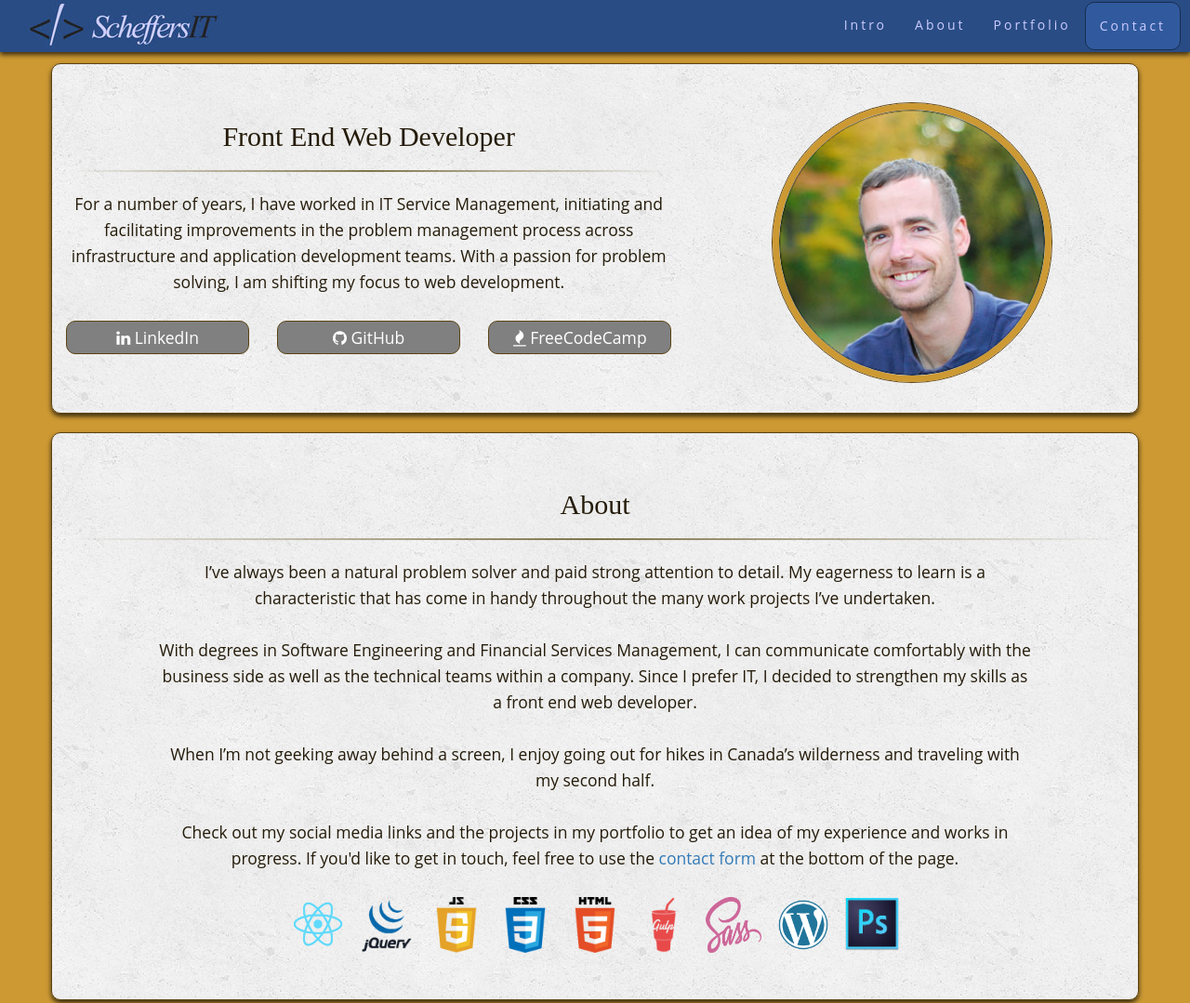
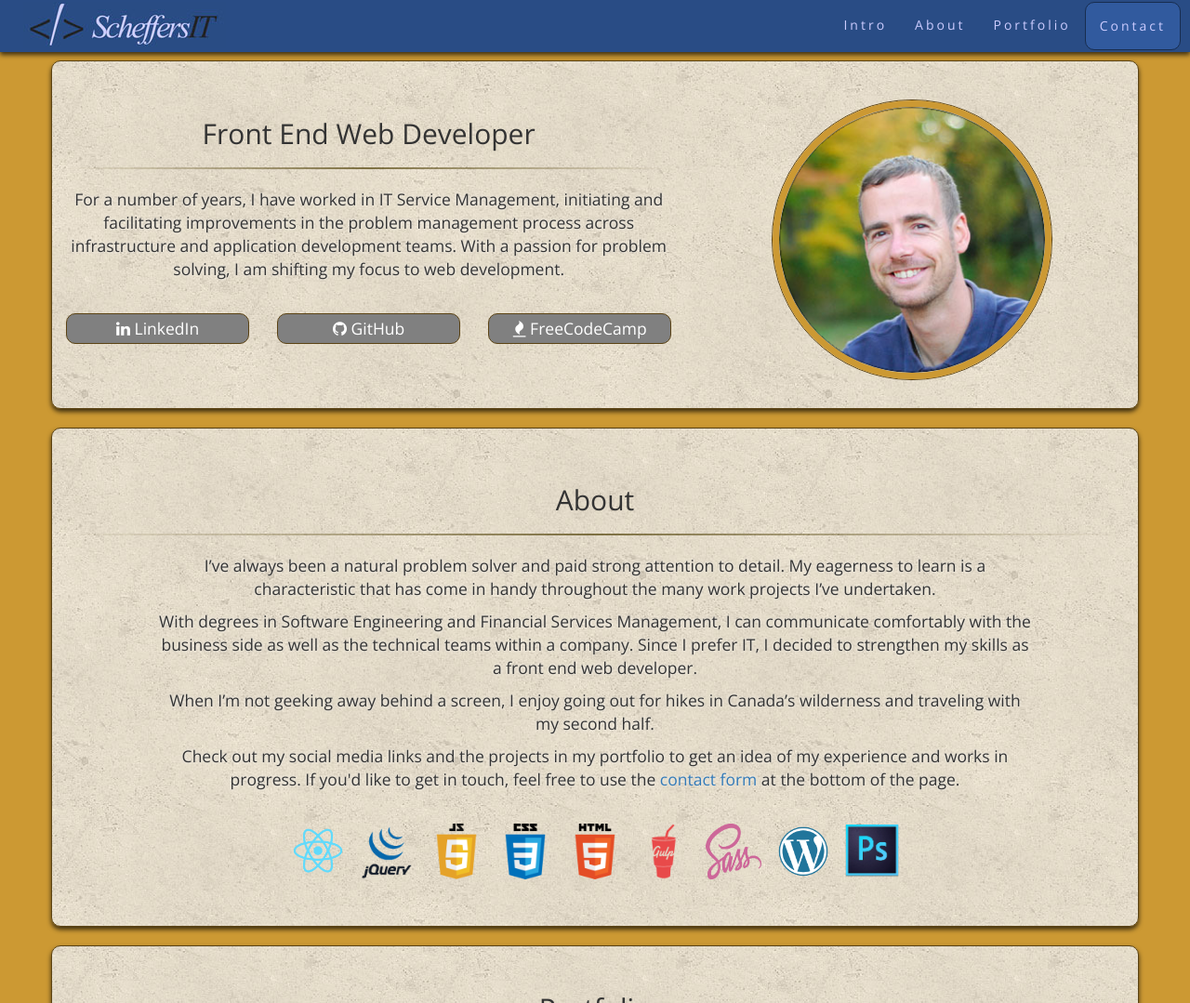
Before and after one commit to rscheffers82/personal-site, a plain HTML site: page index.html in a window 1280 px wide. Shown: the top 1079 px of the page at 93% size. Drawn offline with nearby package versions, Linux system fonts and the light colour scheme.

Commit message:
Darken section background, and improve readability

```diff
--- a/index.html
+++ b/index.html
@@ -15,8 +15,13 @@
     <meta property="og:description" content="A natural problem solver with excellent development, design, and communication skills to help you make your next web project become reality. Hi! My name is Roy Scheffers. I'm a Front End Web Developer looking for a next exciting project to get my hands dirty on. I excel in JavaScript, HTML and CSS and have moderate experience with PHP and WordPress. Visit my website to learn more about me and how we can work together." />
 
 	<link rel="stylesheet" href="https://maxcdn.bootstrapcdn.com/bootstrap/3.3.6/css/bootstrap.min.css" integrity="sha384-1q8mTJOASx8j1Au+a5WDVnPi2lkFfwwEAa8hDDdjZlpLegxhjVME1fgjWPGmkzs7" crossorigin="anonymous">
+  <link rel="stylesheet" href="https://maxcdn.bootstrapcdn.com/font-awesome/4.7.0/css/font-awesome.min.css">
 
-<link rel="stylesheet" href="https://maxcdn.bootstrapcdn.com/font-awesome/4.7.0/css/font-awesome.min.css">
+  <link href="https://fonts.googleapis.com/css?family=Open+Sans:300,400" rel="stylesheet">
+
+  <link href="https://fonts.googleapis.com/css?family=PT+Sans" rel="stylesheet">
+
+
 
 	<link type="text/css" rel="stylesheet" href="style.css" type="text/css" rel="stylesheet">
 
@@ -62,7 +67,7 @@
     <div class="col-md-7">
       <h2>Front End Web Developer</h2>
       <hr>
-      For a number of years, I have worked in IT Service Management, initiating and facilitating improvements in the problem management process across infrastructure and application development teams. With a passion for problem solving, I am shifting my focus to web development.<br/><br>
+      <p>For a number of years, I have worked in IT Service Management, initiating and facilitating improvements in the problem management process across infrastructure and application development teams. With a passion for problem solving, I am shifting my focus to web development.</p><br>
 
         <div class="row">
         <div class="col-md-4">
@@ -88,13 +93,13 @@
   <h2>About</h2>
   <hr>
   <div class="row">
-    <div class="col-md-10 col-md-offset-1">I’ve always been a natural problem solver and paid strong attention to detail. My eagerness to learn is a characteristic that has come in handy throughout the many work projects I’ve undertaken.<br><br>
+    <div class="col-md-10 col-md-offset-1"><p>I’ve always been a natural problem solver and paid strong attention to detail. My eagerness to learn is a characteristic that has come in handy throughout the many work projects I’ve undertaken.</p>
 
-With degrees in Software Engineering and Financial Services Management, I can communicate comfortably with the business side as well as the technical teams within a company. Since I prefer IT, I decided to strengthen my skills as a front end web developer.<br><br>
+    <p>With degrees in Software Engineering and Financial Services Management, I can communicate comfortably with the business side as well as the technical teams within a company. Since I prefer IT, I decided to strengthen my skills as a front end web developer.</p>
 
-When I’m not geeking away behind a screen, I enjoy going out for hikes in Canada’s wilderness and traveling with my second half.<br><br>
+    <p>When I’m not geeking away behind a screen, I enjoy going out for hikes in Canada’s wilderness and traveling with my second half.</p>
 
-Check out my social media links and the projects in my portfolio to get an idea of my experience and works in progress. If you'd like to get in touch, feel free to use the <a href="#contact">contact form</a> at the bottom of the page.<br><br>
+    <p>Check out my social media links and the projects in my portfolio to get an idea of my experience and works in progress. If you'd like to get in touch, feel free to use the <a href="#contact">contact form</a> at the bottom of the page.</p><br>
 
       <img class="img-skills" src="images/react-icon.png" alt="React">
       <img class="img-skills" src="images/jquery_logo.png" alt="jQuery">
@@ -151,7 +156,7 @@ Check out my social media links and the projects in my portfolio to get an idea
     <div class="col-lg-8 col-lg-offset-2">
       <h2>Contact</h2>
       <hr>
-      Interested in my work or just want to say hello? Drop me a note below...<br><br>
+      <p>Interested in my work or just want to say hello? Drop me a note below...</p><br>
       <div class="row">
         <div class="col-md-4 form-group">
           <form action="https://formspree.io/r.scheffers@gmail.com" method="POST">
--- a/project-data.js
+++ b/project-data.js
@@ -138,7 +138,7 @@ var p = (function () {
 
 			}
 			function showDescription() {
-				return '<div class="description-wrapper">' + description + '</div>'
+				return '<div class="description-wrapper"><p>' + description + '</p></div>'
 			}
 
 			$('.modal-title').html(name);
--- a/style.css
+++ b/style.css
@@ -2,17 +2,14 @@
 
 body {
   font: 15px "Open Sans", sans-serif;
-  line-height: 1.6em;
-  font-size: 1.75em;
-  font-weight: 500;
-  /*color: #665033;*/
-  color: #241b09;
+  font-size: 1.75rem;
+  line-height: 2.5rem;
   position: relative;
   background-color: #CC9933;
 }
 
 h2,h3{
-  font-family: Comfortaa;
+  font-family: "Open Sans", Comfortaa;
 }
 
 .container {
@@ -22,7 +19,8 @@ h2,h3{
   border: 1px solid #5b4314;
   border-radius: 10px;
   margin-bottom: 20px;
-  background: url('images/concrete_seamless.png');
+  /*background: url('images/concrete_seamless.png');*/
+  background: url('images/concrete_seamless2.jpg');
   -webkit-box-shadow: 0px 3px 5px 0px rgba(0,0,0,0.7);
   -moz-box-shadow: 0px 3px 5px 0px rgba(0,0,0,0.7);
   box-shadow: 0px 3px 5px 0px rgba(0,0,0,0.7);
@@ -76,6 +74,9 @@ h2,h3{
   border-radius: 10px;
 }
 
+p {
+  text-shadow: 0 0 3px #eee;
+}
 .around-img{
   border: 1px solid #5b4314;
   border-radius: 50%;
@@ -183,7 +184,7 @@ hr{
 /* Modal classes */
 
 .modal-content{
-  background: url('images/concrete_seamless.png');
+  background: url('images/concrete_seamless2.jpg');
   overflow: hidden;
 }
 
```
Also changed, not shown: images/concrete_seamless2.jpg (added).
